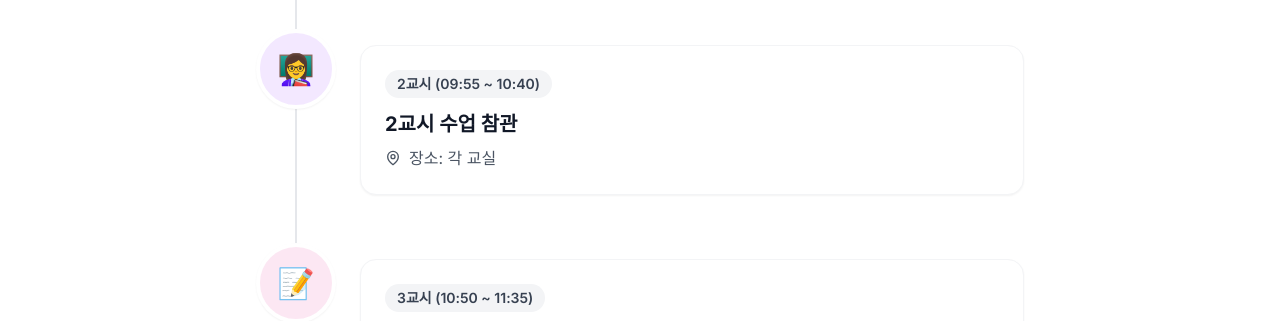
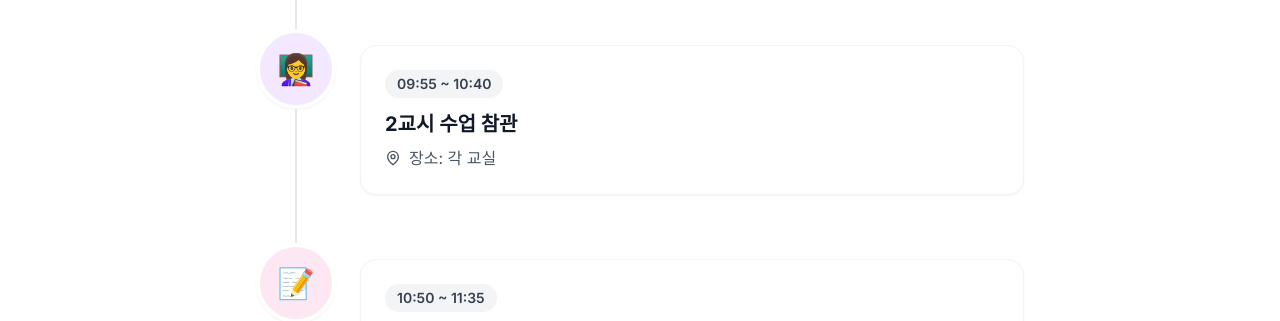
Before and after one commit to tmdhee-max/AIopenclass, a Next.js app: page /schedule in a window 1280 px wide. Shown: the part 454-775 px from the top of the page. Built offline with nearby package versions, Linux system fonts and the light colour scheme.

Commit message:
style: simplify time format in schedule

```diff
--- a/app/schedule/page.tsx
+++ b/app/schedule/page.tsx
@@ -10,14 +10,14 @@ export default function SchedulePage() {
       color: "bg-indigo-100 text-indigo-600 dark:bg-indigo-900/50 dark:text-indigo-400"
     },
     {
-      time: "2교시 (09:55 ~ 10:40)",
+      time: "09:55 ~ 10:40",
       title: "2교시 수업 참관",
       location: "각 교실",
       icon: "👩‍🏫",
       color: "bg-purple-100 text-purple-600 dark:bg-purple-900/50 dark:text-purple-400"
     },
     {
-      time: "3교시 (10:50 ~ 11:35)",
+      time: "10:50 ~ 11:35",
       title: "3교시 수업 참관",
       location: "각 교실",
       icon: "📝",
```
